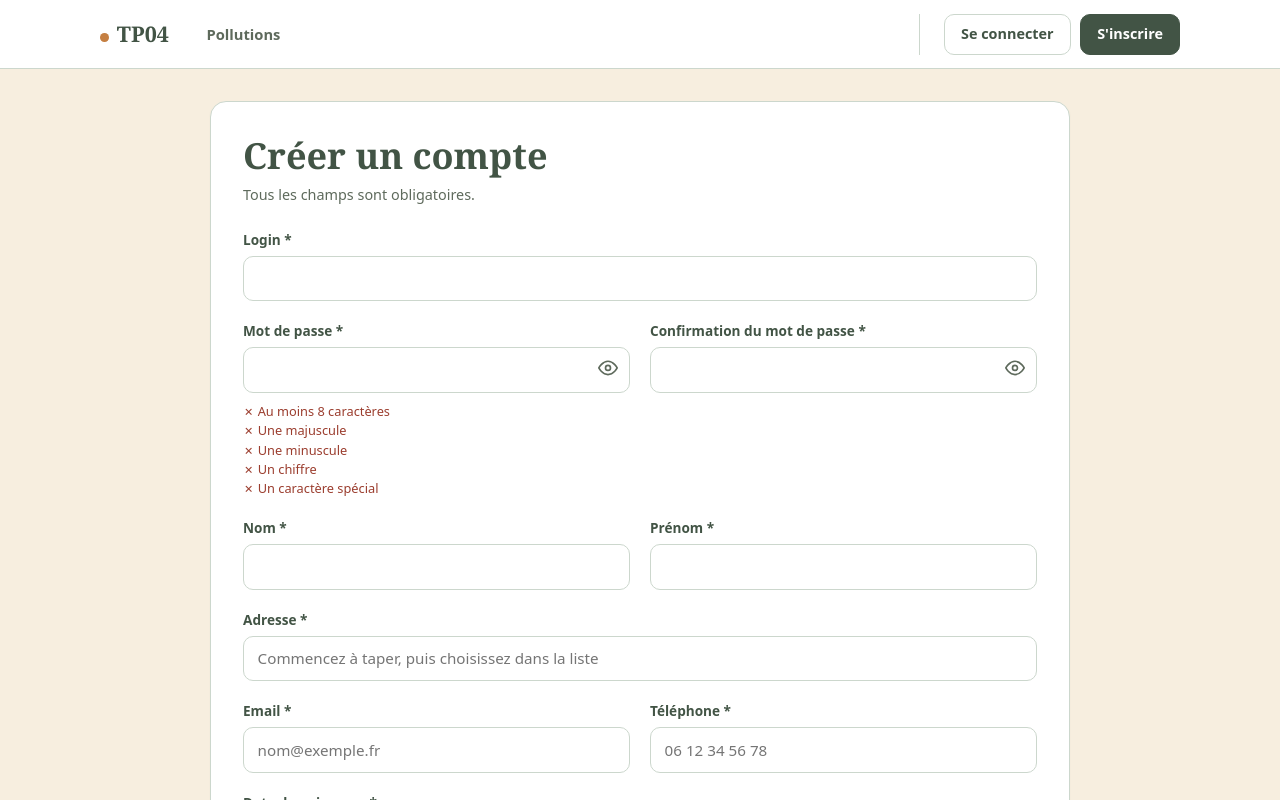
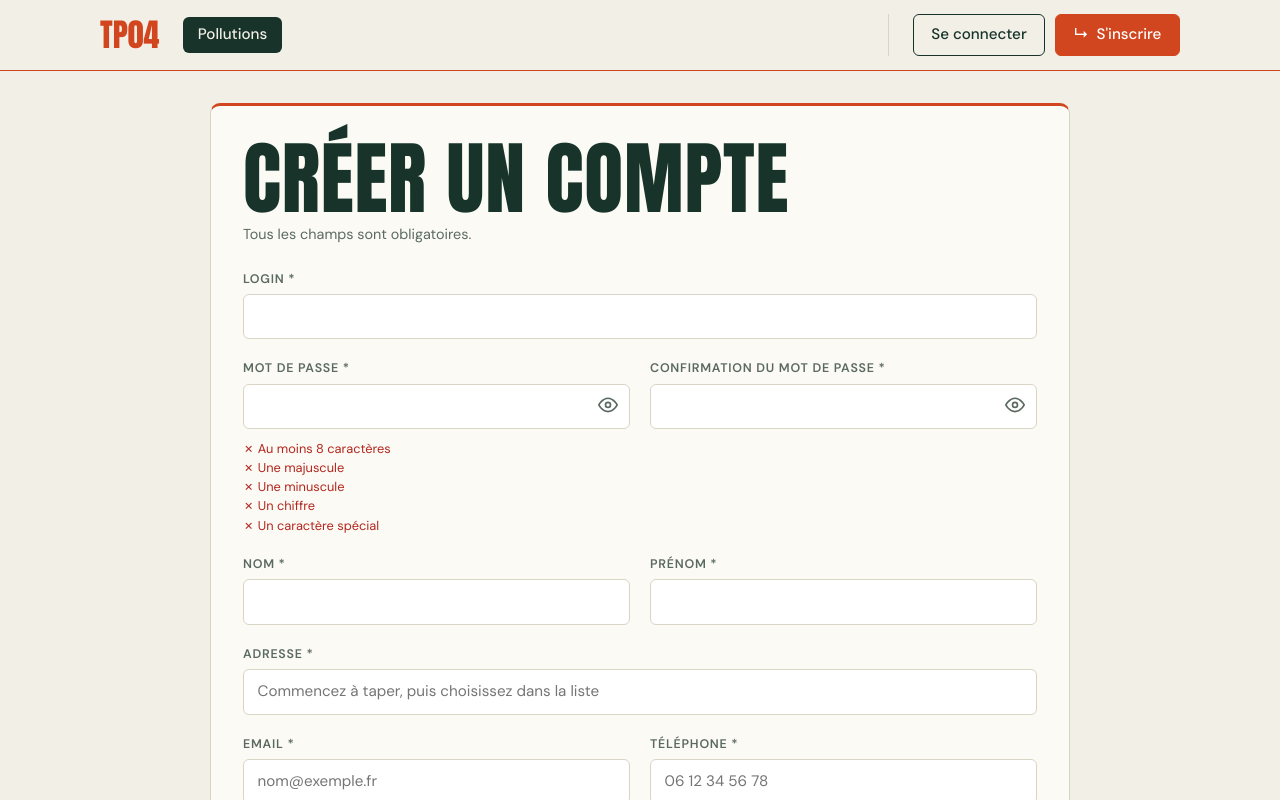
Before and after one commit to rothir-kim/projet_kim_rothir, an Angular app in the folder Front/: page /inscription in a window 1280 px wide. Shown: the top 800 px of the page. Built offline with nearby package versions, Linux system fonts and the light colour scheme.

Commit message:
Palette Forêt & orange, couleurs réunies dans :root

```diff
--- a/Front/src/app/composants/carte-pollution/carte-pollution.html
+++ b/Front/src/app/composants/carte-pollution/carte-pollution.html
@@ -1,6 +1,8 @@
 <article class="carte">
   @if (pollution().urlPhoto; as urlPhoto) {
-    <img class="carte__photo" [src]="urlPhoto" [alt]="'Photo : ' + pollution().titre" loading="lazy" />
+    <div class="carte__cadre-photo">
+      <img class="carte__photo" [src]="urlPhoto" [alt]="'Photo : ' + pollution().titre" loading="lazy" />
+    </div>
   }
   <div class="carte__corps">
     <span class="badge" [attr.data-type]="pollution().type">{{ pollution().type }}</span>
--- a/Front/src/app/composants/carte-pollution/carte-pollution.scss
+++ b/Front/src/app/composants/carte-pollution/carte-pollution.scss
@@ -1,5 +1,7 @@
+// Chaque carte arrive en glissant (le délai est donné par la liste)
 :host {
   display: block;
+  animation: monter 0.5s cubic-bezier(0.2, 0.8, 0.2, 1) both;
 }
 
 .carte {
@@ -9,21 +11,30 @@
   overflow: hidden;
   background: var(--surface);
   border: 1px solid var(--bordure);
-  border-radius: 16px;
-  box-shadow: 0 1px 2px rgba(66, 84, 69, 0.06);
-  transition: box-shadow 0.2s, transform 0.2s;
+  border-radius: var(--rayon-grand);
+  transition: transform 0.25s cubic-bezier(0.3, 1.4, 0.5, 1), border-color 0.2s, box-shadow 0.25s;
 
   &:hover {
-    box-shadow: 0 8px 24px rgba(66, 84, 69, 0.12);
-    transform: translateY(-2px);
+    border-color: var(--principal);
+    box-shadow: 6px 6px 0 var(--principal);
+    transform: translate(-3px, -3px) rotate(-0.6deg);
   }
+
+  &:hover .carte__photo {
+    transform: scale(1.06);
+  }
+}
+
+.carte__cadre-photo {
+  overflow: hidden;
 }
 
 .carte__photo {
   width: 100%;
   aspect-ratio: 16 / 9;
   object-fit: cover;
-  background: #e9e3d3;
+  background: var(--fond-doux);
+  transition: transform 0.4s ease;
 }
 
 .carte__corps {
@@ -35,7 +46,7 @@
 }
 
 .carte__titre {
-  font-size: 1.15rem;
+  font-size: 1.6rem;
 }
 
 .carte__meta {
--- a/Front/src/app/composants/entete/entete.scss
+++ b/Front/src/app/composants/entete/entete.scss
@@ -2,8 +2,9 @@
   position: sticky;
   top: 0;
   z-index: 10;
-  background: var(--surface);
-  border-bottom: 1px solid var(--bordure);
+  background: var(--fond-entete);
+  border-bottom: 1px solid var(--accent);
+  backdrop-filter: blur(6px);
 }
 
 .entete__contenu {
@@ -16,21 +17,18 @@
   padding: 0.85rem 1.25rem;
 }
 
+// Le nom penche un peu quand on le survole
 .entete__marque {
-  color: var(--principal);
+  display: inline-block;
+  color: var(--accent);
   font-family: var(--police-titre);
-  font-size: 1.35rem;
-  font-weight: 700;
+  font-size: 2rem;
+  line-height: 1;
   text-decoration: none;
+  transition: transform 0.25s cubic-bezier(0.3, 1.6, 0.5, 1);
 
-  &::before {
-    content: '';
-    display: inline-block;
-    width: 0.55rem;
-    height: 0.55rem;
-    margin-right: 0.5rem;
-    border-radius: 50%;
-    background: var(--accent-clair);
+  &:hover {
+    transform: rotate(-6deg) scale(1.08);
   }
 }
 
@@ -38,19 +36,21 @@
   display: flex;
   flex: 1;
   flex-wrap: wrap;
-  gap: 0.25rem;
+  gap: 0.35rem;
 
   a {
-    padding: 0.45rem 0.85rem;
-    border-radius: 999px;
-    color: var(--texte-doux);
-    font-size: 0.92rem;
-    font-weight: 600;
+    padding: 0.4rem 0.9rem;
+    border-radius: var(--rayon);
+    background: var(--principal);
+    color: var(--fond);
+    font-size: 0.95rem;
+    font-weight: 500;
     text-decoration: none;
+    transition: background-color 0.2s, transform 0.15s;
 
     &:hover {
-      background: rgba(66, 84, 69, 0.08);
-      color: var(--principal);
+      background: var(--accent);
+      transform: translateY(-2px);
     }
 
     &:focus-visible {
@@ -59,8 +59,7 @@
     }
 
     &.actif {
-      background: var(--principal);
-      color: #ffffff;
+      background: var(--accent);
     }
   }
 }
@@ -81,6 +80,6 @@
 
 .entete__utilisateur {
   color: var(--principal);
-  font-size: 0.92rem;
+  font-size: 0.95rem;
   font-weight: 700;
 }
--- a/Front/src/app/composants/filtres-pollution/filtres-pollution.scss
+++ b/Front/src/app/composants/filtres-pollution/filtres-pollution.scss
@@ -7,7 +7,7 @@
   padding: 1.1rem;
   background: var(--surface);
   border: 1px solid var(--bordure);
-  border-radius: 16px;
+  border-radius: var(--rayon-grand);
 
   @media (max-width: 900px) {
     grid-template-columns: 1fr 1fr;
--- a/Front/src/app/pages/liste-pollutions/liste-pollutions.ts
+++ b/Front/src/app/pages/liste-pollutions/liste-pollutions.ts
@@ -5,7 +5,7 @@ import { catchError, map, of, startWith, switchMap } from 'rxjs';
 import { CartePollution } from '../../composants/carte-pollution/carte-pollution';
 import { FiltresPollution } from '../../composants/filtres-pollution/filtres-pollution';
 import { FILTRES_VIDES, Filtres } from '../../modeles/filtres.modele';
-import { Pollution } from '../../modeles/pollution.modele';
+import { Pollution, TYPES_POLLUTION } from '../../modeles/pollution.modele';
 import { PollutionService } from '../../services/pollution-service';
 import { UserService } from '../../services/user-service';
 import { filtrerPollutions } from '../../utilitaires/filtrer-pollutions';
@@ -28,6 +28,7 @@ export class ListePollutions {
   private rechargement = signal(0);
 
   utilisateurConnecte = inject(UserService).utilisateurConnecte;
+  readonly types = TYPES_POLLUTION;
 
   erreurSuppression = signal('');
   filtres = signal<Filtres>({ ...FILTRES_VIDES });
--- a/Front/src/index.html
+++ b/Front/src/index.html
@@ -6,6 +6,9 @@
   <base href="/">
   <meta name="viewport" content="width=device-width, initial-scale=1">
   <link rel="icon" type="image/x-icon" href="favicon.ico">
+  <link rel="preconnect" href="https://fonts.googleapis.com">
+  <link rel="preconnect" href="https://fonts.gstatic.com" crossorigin>
+  <link href="https://fonts.googleapis.com/css2?family=Anton&family=DM+Sans:wght@400;500;600;700&display=swap" rel="stylesheet">
 </head>
 <body>
   <app-root></app-root>
--- a/Front/src/styles.scss
+++ b/Front/src/styles.scss
@@ -1,19 +1,26 @@
 :root {
-  --fond: #f7eedf;
-  --surface: #ffffff;
-  --bordure: #ccd7cd;
-  --principal: #425445;
-  --principal-fonce: #2f3d32;
-  --texte-doux: #5e6a5c;
-  --accent: #9a5a24;
-  --accent-clair: #c57f42;
-  --danger-fond: #d19b7b;
-  --danger-texte: #3a2a1e;
-  --erreur: #9b3d2e;
-  --halo: #99ab77;
-  --rayon: 12px;
-  --police: system-ui, -apple-system, 'Segoe UI', Roboto, 'Helvetica Neue', Arial, sans-serif;
-  --police-titre: ui-serif, Georgia, Cambria, 'Times New Roman', serif;
+  // Palette « Forêt & orange » : toutes les couleurs du site sont ici
+  --fond: #f2efe6;
+  --fond-entete: rgba(242, 239, 230, 0.92);
+  --fond-doux: #e6e1d3;
+  --surface: #fbfaf5;
+  --champ: #ffffff;
+  --bordure: #d9d4c4;
+  --principal: #17332a;
+  --principal-fonce: #0e221b;
+  --texte-doux: #5b6a61;
+  --sur-couleur: #ffffff;
+  --accent: #d2461f;
+  --accent-fonce: #a8341a;
+  --erreur: #b3261e;
+  --alerte-fond: #fbe9e1;
+  --survol: rgba(23, 51, 42, 0.08);
+  --ligne-survol: #f5efe2;
+  --halo: rgba(210, 70, 31, 0.3);
+  --rayon: 6px;
+  --rayon-grand: 10px;
+  --police: 'DM Sans', system-ui, -apple-system, 'Segoe UI', Roboto, Arial, sans-serif;
+  --police-titre: 'Anton', Impact, 'Arial Narrow', sans-serif;
 }
 
 *,
@@ -30,20 +37,29 @@ body {
   line-height: 1.5;
 }
 
+::selection {
+  background: var(--accent);
+  color: var(--sur-couleur);
+}
+
 h1,
 h2,
 h3 {
   margin: 0;
   font-family: var(--police-titre);
-  line-height: 1.2;
+  font-weight: 400;
+  line-height: 1;
+  text-transform: uppercase;
 }
 
 h1 {
-  font-size: clamp(1.75rem, 3vw, 2.25rem);
+  font-size: clamp(2.5rem, 7vw, 5rem);
+  letter-spacing: 0.01em;
+  animation: monter 0.6s cubic-bezier(0.2, 0.8, 0.2, 1) both;
 }
 
 a {
-  color: var(--accent);
+  color: var(--accent-fonce);
 }
 
 img {
@@ -55,20 +71,26 @@ img {
   display: inline-flex;
   align-items: center;
   justify-content: center;
-  padding: 0.55rem 1rem;
-  border: 1px solid var(--bordure);
-  border-radius: 10px;
-  background: var(--surface);
+  gap: 0.5rem;
+  padding: 0.55rem 1.1rem;
+  border: 1.5px solid var(--principal);
+  border-radius: var(--rayon);
+  background: transparent;
   color: var(--principal);
   font: inherit;
-  font-size: 0.9rem;
-  font-weight: 600;
+  font-size: 0.95rem;
+  font-weight: 500;
   text-decoration: none;
   cursor: pointer;
-  transition: background-color 0.15s, border-color 0.15s;
+  transition: background-color 0.2s, color 0.2s, border-color 0.2s, transform 0.15s;
 
   &:hover {
-    border-color: var(--principal);
+    background: var(--principal);
+    color: var(--fond);
+  }
+
+  &:active {
+    transform: scale(0.97);
   }
 
   &:focus-visible {
@@ -82,34 +104,44 @@ img {
   }
 }
 
+// Bouton rouge avec la petite flèche qui avance au survol
 .bouton--principal {
-  background: var(--principal);
-  border-color: var(--principal);
-  color: #ffffff;
+  border-color: var(--accent);
+  background: var(--accent);
+  color: var(--sur-couleur);
+
+  &::before {
+    content: '↳';
+    transition: transform 0.2s;
+  }
 
   &:hover {
-    background: var(--principal-fonce);
-    border-color: var(--principal-fonce);
+    border-color: var(--accent-fonce);
+    background: var(--accent-fonce);
+    color: var(--sur-couleur);
+
+    &::before {
+      transform: translateX(4px);
+    }
   }
 }
 
 .bouton--danger {
-  background: var(--danger-fond);
-  border-color: var(--danger-fond);
-  color: var(--danger-texte);
+  border-color: var(--accent);
+  color: var(--accent);
 
   &:hover {
-    border-color: var(--danger-texte);
+    background: var(--accent);
+    color: var(--sur-couleur);
   }
 }
 
 .bouton--discret {
-  background: transparent;
   border-color: transparent;
 
   &:hover {
-    background: rgba(66, 84, 69, 0.08);
-    border-color: transparent;
+    background: var(--survol);
+    color: var(--principal);
   }
 }
 
@@ -119,8 +151,11 @@ img {
   gap: 0.35rem;
 
   label {
-    font-size: 0.85rem;
+    color: var(--texte-doux);
+    font-size: 0.78rem;
     font-weight: 600;
+    letter-spacing: 0.06em;
+    text-transform: uppercase;
   }
 
   input,
@@ -128,18 +163,22 @@ img {
   textarea {
     width: 100%;
     padding: 0.65rem 0.85rem;
-    border: 1px solid var(--bordure);
-    border-radius: 10px;
-    background: #ffffff;
+    border: 1.5px solid var(--bordure);
+    border-radius: var(--rayon);
+    background: var(--champ);
     color: var(--principal);
     font: inherit;
     font-size: 0.95rem;
-    transition: border-color 0.15s, box-shadow 0.15s;
+    transition: border-color 0.2s, box-shadow 0.2s;
+
+    &:hover {
+      border-color: var(--texte-doux);
+    }
 
     &:focus {
       outline: none;
       border-color: var(--principal);
-      box-shadow: 0 0 0 3px rgba(153, 171, 119, 0.45);
+      box-shadow: 0 0 0 3px var(--halo);
     }
 
     &.ng-invalid.ng-touched {
@@ -161,31 +200,33 @@ img {
 
 .badge {
   display: inline-block;
-  padding: 0.2rem 0.65rem;
+  padding: 0.25rem 0.7rem;
   border-radius: 999px;
-  background: #e0ddd0;
-  color: #2f3d32;
-  font-size: 0.78rem;
-  font-weight: 600;
+  background: var(--fond-doux);
+  color: var(--principal);
+  font-size: 0.72rem;
+  font-weight: 700;
+  letter-spacing: 0.06em;
+  text-transform: uppercase;
 
   &[data-type='Eau'] {
-    background: #c6d2ce;
+    background: #cfe2e6;
   }
 
   &[data-type='Plastique'] {
-    background: #e4d4ac;
+    background: #f3dca6;
   }
 
   &[data-type='Chimique'] {
-    background: #c8d3bb;
+    background: #d4e4c2;
   }
 
   &[data-type='Dépôt sauvage'] {
-    background: #e7cec2;
+    background: #f1cdb9;
   }
 
   &[data-type='Air'] {
-    background: #d8e8dc;
+    background: #dfe5ee;
   }
 }
 
@@ -195,8 +236,9 @@ img {
   padding: 2rem;
   background: var(--surface);
   border: 1px solid var(--bordure);
-  border-radius: 16px;
-  box-shadow: 0 1px 2px rgba(66, 84, 69, 0.06);
+  border-top: 3px solid var(--accent);
+  border-radius: var(--rayon-grand);
+  animation: monter 0.5s cubic-bezier(0.2, 0.8, 0.2, 1) both;
 
   @media (max-width: 560px) {
     padding: 1.25rem;
@@ -210,24 +252,18 @@ img {
   gap: 1rem;
   margin-bottom: 1.25rem;
   padding: 0.85rem 1rem;
-  border: 1px solid var(--danger-fond);
-  border-radius: 10px;
-  background: #fbeee8;
+  border: 1px solid var(--accent);
+  border-left-width: 4px;
+  border-radius: var(--rayon);
+  background: var(--alerte-fond);
   color: var(--erreur);
+  animation: secouer 0.4s;
 }
 
 .etat {
   padding: 2rem 0;
   color: var(--texte-doux);
   text-align: center;
-}
-
-@media (prefers-reduced-motion: reduce) {
-  *,
-  *::before,
-  *::after {
-    transition: none !important;
-  }
 }
 
 // Champ mot de passe avec le bouton œil (inscription et connexion)
@@ -246,17 +282,55 @@ img {
   display: flex;
   padding: 0.35rem;
   border: none;
-  border-radius: 8px;
+  border-radius: var(--rayon);
   background: transparent;
   color: var(--texte-doux);
   cursor: pointer;
   transform: translateY(-50%);
+  transition: color 0.2s;
 
   &:hover {
-    color: var(--principal);
+    color: var(--accent);
   }
 
   &:focus-visible {
     outline: 3px solid var(--halo);
   }
 }
+
+// Les animations réutilisées sur tout le site
+@keyframes monter {
+  from {
+    opacity: 0;
+    transform: translateY(24px);
+  }
+
+  to {
+    opacity: 1;
+    transform: none;
+  }
+}
+
+@keyframes secouer {
+  0%,
+  100% {
+    transform: none;
+  }
+
+  25% {
+    transform: translateX(-6px);
+  }
+
+  75% {
+    transform: translateX(6px);
+  }
+}
+
+@media (prefers-reduced-motion: reduce) {
+  *,
+  *::before,
+  *::after {
+    animation: none !important;
+    transition: none !important;
+  }
+}
```
Also changed, not shown: Front/src/app/pages/liste-pollutions/liste-pollutions.html (+22 -1 lines), Front/src/app/pages/liste-pollutions/liste-pollutions.scss (+64 -1 lines), Front/src/app/pages/liste-utilisateurs/liste-utilisateurs.scss (+12 -1 lines).
